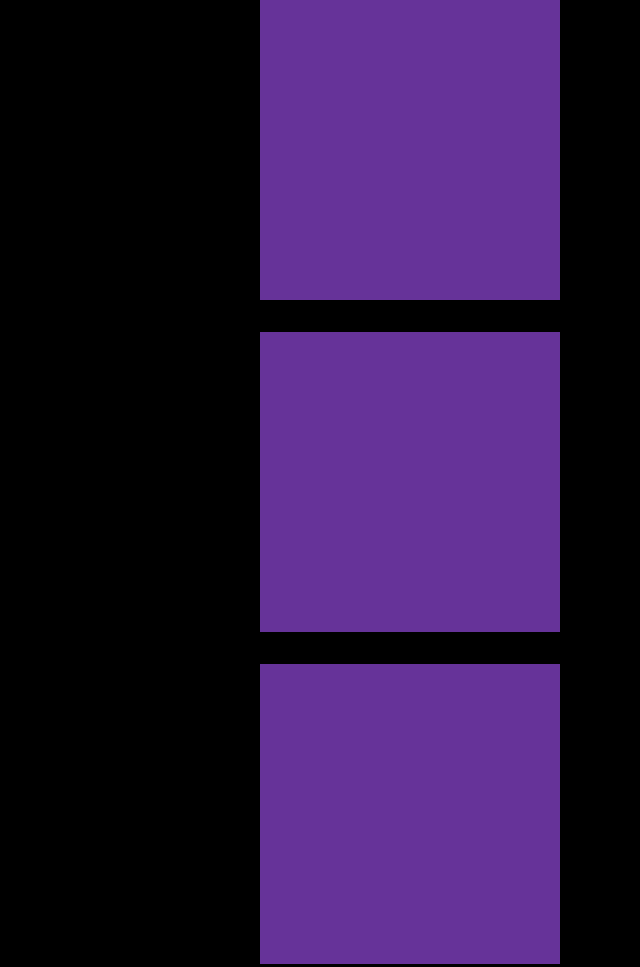
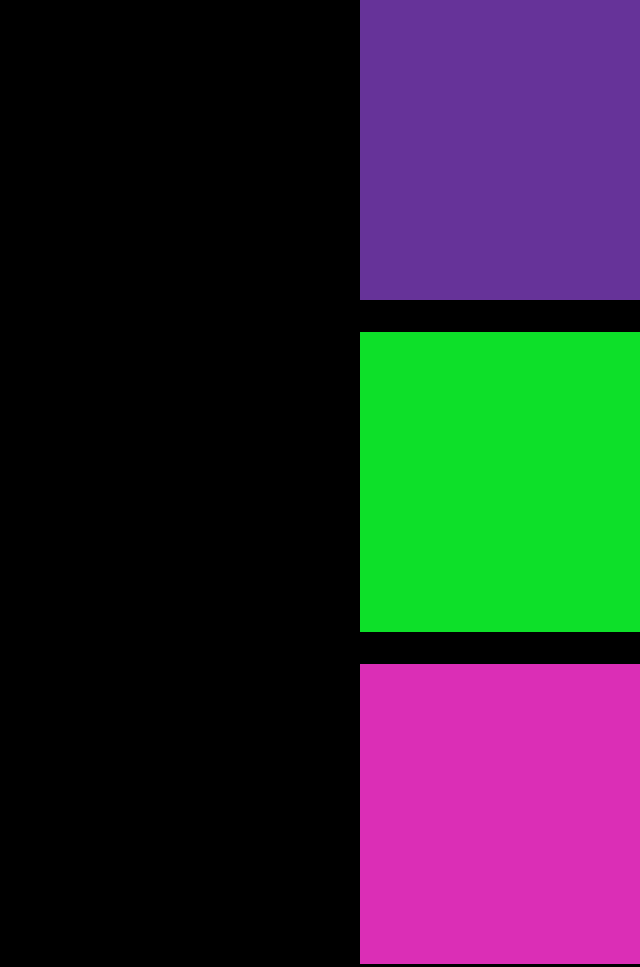
Before and after one commit to DhruuvShah/Web-Animation, a website built with Vite: page GSAP Animation/gsap-basics-to-advance/index.html in a window 1280 px wide. Shown: the top 967 px of the page, without its empty margins (640-1280 px from the left). Built offline with nearby package versions, Linux system fonts and the light colour scheme.

Commit message:
Refactor box elements and implement GSAP timeline animations for enhanced visual effects

```diff
--- a/GSAP Animation/gsap-basics-to-advance/index.html
+++ b/GSAP Animation/gsap-basics-to-advance/index.html
@@ -10,12 +10,11 @@
 
 <body>
   <div id="app">
-    <div class="box"></div>
-    <div class="box"></div>
-    <div class="box"></div>
-    <div class="box"></div>
-    <div class="box"></div>
-    <div class="box"></div>
+    <div class="box box1"></div>
+    <div class="box box2"></div>
+    <div class="box box3"></div>
+    <div class="box box4"></div>
+    <div class="box box5"></div>
   </div>
   <script type="module" src="/src/main.js"></script>
 </body>
--- a/GSAP Animation/gsap-basics-to-advance/src/main.js
+++ b/GSAP Animation/gsap-basics-to-advance/src/main.js
@@ -1,10 +1,30 @@
 import "./style.css";
 import gsap from "gsap";
 
-gsap.to(".box", {
-  x: 900,
-  duration: 1.5,
-  delay: 0.3,
+const tl = gsap.timeline();
+
+tl.to(".box1", {
+  x: 1000,
+  duration: 1.3,
   ease: "power3.out",
-  stagger: -0.4,
-});
+})
+  .to(".box2", {
+    x: 1000,
+    duration: 1.3,
+    ease: "power3.out",
+  })
+  .to(".box3", {
+    x: 1000,
+    duration: 1.3,
+    ease: "power3.out",
+  }, 0)
+  .to(".box4", {
+    x: 1000,
+    duration: 1.3,
+    ease: "power3.out",
+  })
+  .to(".box5", {
+    x: 1000,
+    duration: 1.3,
+    ease: "power3.out",
+  });
--- a/GSAP Animation/gsap-basics-to-advance/src/style.css
+++ b/GSAP Animation/gsap-basics-to-advance/src/style.css
@@ -11,6 +11,25 @@ body {
 .box {
   height: 300px;
   width: 300px;
-  background-color: rebeccapurple;
   margin-bottom: 2rem;
 }
+
+.box1 {
+  background-color: rebeccapurple;
+}
+
+.box2 {
+  background-color: rgb(13, 224, 41);
+}
+
+.box3 {
+  background-color: rgb(219, 46, 182);
+}
+
+.box4 {
+  background-color: rgb(87, 212, 243);
+}
+
+.box5 {
+  background-color: rgb(255, 0, 64);
+}
```
